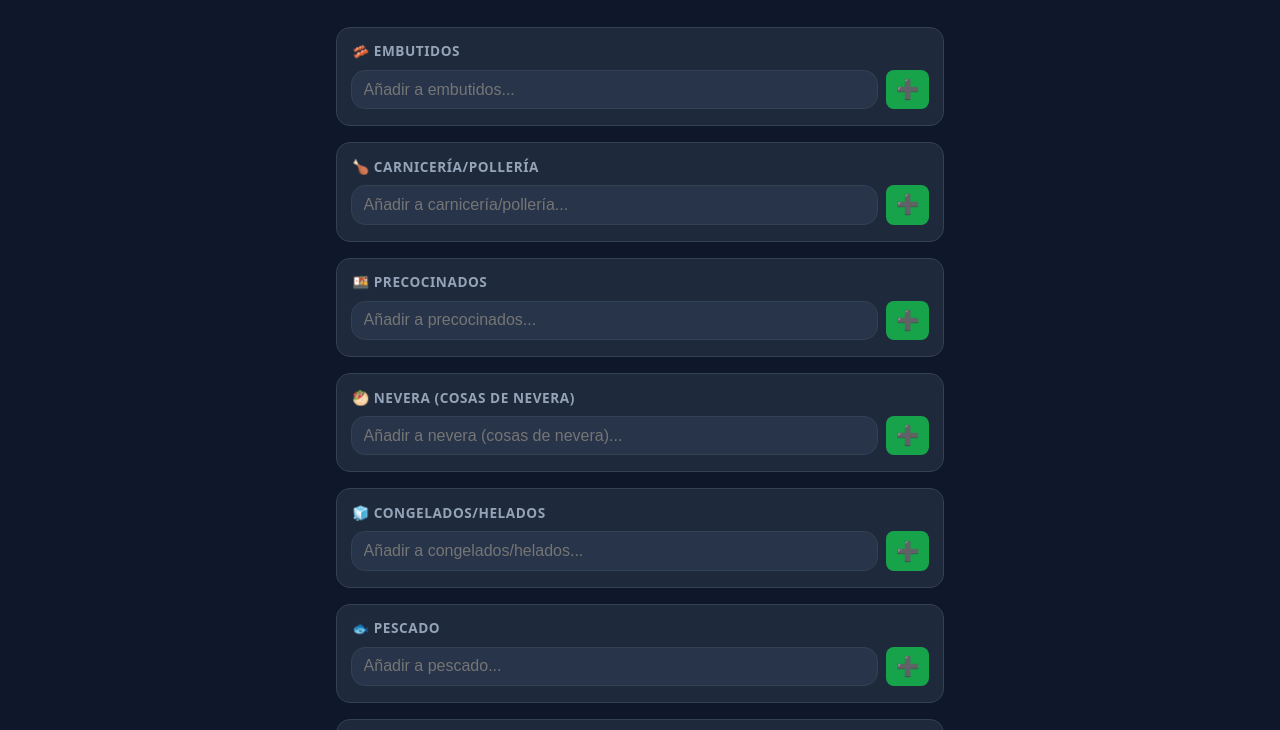
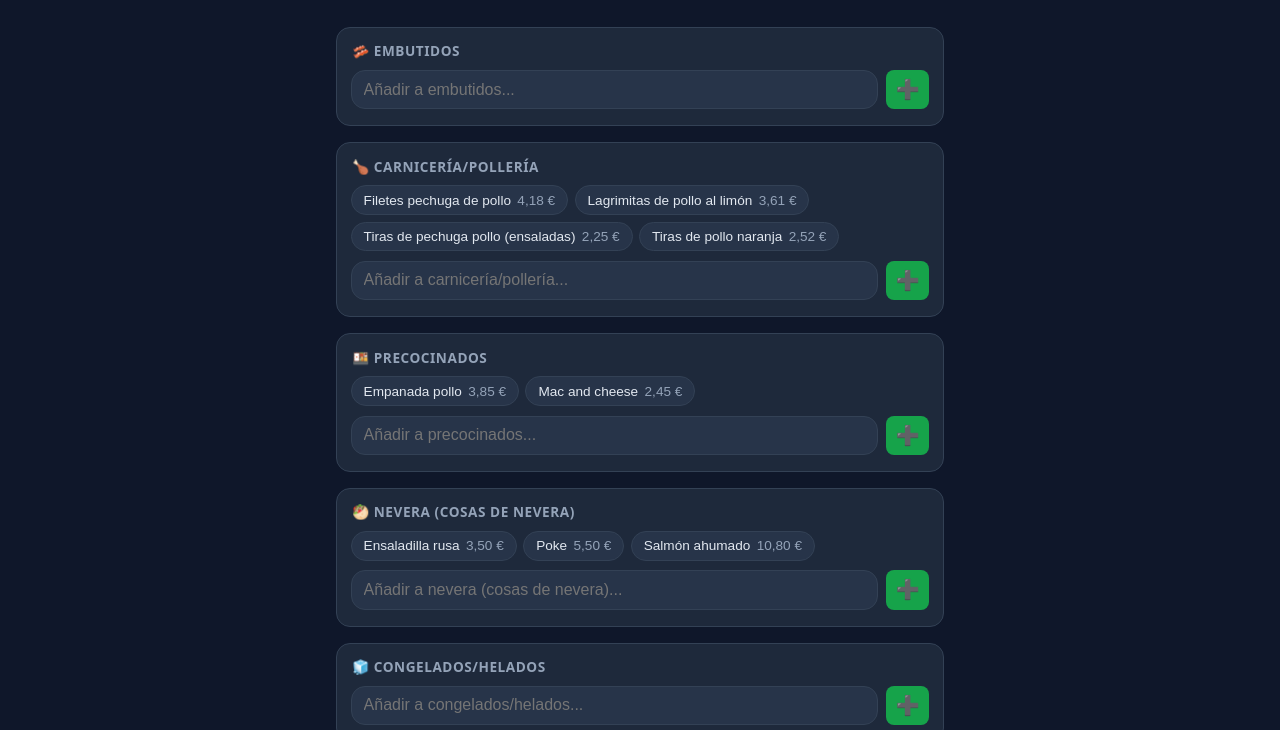
Before and after one commit to Mariinaaa/compra, a plain HTML site: page index.html in a window 1280 px wide. Shown: the part 65-795 px from the top of the page. Drawn offline with Linux system fonts and the light colour scheme.

Commit message:
Mostrar productos habituales como chips para añadir rápido por pasillo

```diff
--- a/css/style.css
+++ b/css/style.css
@@ -126,6 +126,31 @@ main {
 
 .item-list:not(:empty) {
   margin-bottom: 0.6rem;
+}
+
+.catalog-chips {
+  display: flex;
+  flex-wrap: wrap;
+  gap: 0.4rem;
+  margin-bottom: 0.6rem;
+}
+
+.catalog-chip {
+  display: flex;
+  align-items: center;
+  gap: 0.4rem;
+  background: var(--surface-alt);
+  border: 1px solid var(--border);
+  border-radius: 999px;
+  padding: 0.4rem 0.75rem;
+  font-size: 0.85rem;
+  color: var(--text);
+  cursor: pointer;
+}
+.catalog-chip:hover { border-color: var(--primary); }
+
+.chip-price {
+  color: var(--text-muted);
 }
 
 .category-add-form {
--- a/js/app.js
+++ b/js/app.js
@@ -63,6 +63,8 @@ if (catalog.length === 0) {
 const categoriesContainer = document.getElementById('categoriesContainer');
 // categoryId -> <ul> element, built once so typing in other sections isn't disturbed on re-render
 const categoryListEls = new Map();
+// categoryId -> contenedor de chips del catálogo para ese pasillo
+const categoryChipsEls = new Map();
 const totalBar = document.getElementById('totalBar');
 const totalAmount = document.getElementById('totalAmount');
 const menuBtn = document.getElementById('menuBtn');
@@ -116,6 +118,9 @@ function buildCategorySections() {
     const title = document.createElement('h2');
     title.className = 'category-title';
     title.textContent = `${cat.emoji} ${cat.label}`;
+
+    const chips = document.createElement('div');
+    chips.className = 'catalog-chips hidden';
 
     const ul = document.createElement('ul');
     ul.className = 'item-list';
@@ -199,9 +204,38 @@ function buildCategorySections() {
       input.focus();
     });
 
-    section.append(title, ul, form);
+    section.append(title, chips, ul, form);
     categoriesContainer.appendChild(section);
     categoryListEls.set(cat.id, ul);
+    categoryChipsEls.set(cat.id, chips);
+  }
+}
+
+// Pinta, para cada pasillo, todos los productos del catálogo como botones de añadir rápido.
+function renderCatalogChips() {
+  for (const cat of CATEGORIES) {
+    const container = categoryChipsEls.get(cat.id);
+    container.textContent = '';
+    const entries = catalog
+      .filter((entry) => entry.category === cat.id)
+      .sort((a, b) => a.name.localeCompare(b.name, 'es'));
+    container.classList.toggle('hidden', entries.length === 0);
+    for (const entry of entries) {
+      const chip = document.createElement('button');
+      chip.type = 'button';
+      chip.className = 'catalog-chip';
+      const name = document.createElement('span');
+      name.textContent = entry.name;
+      chip.appendChild(name);
+      if (typeof entry.price === 'number') {
+        const price = document.createElement('span');
+        price.className = 'chip-price';
+        price.textContent = formatPrice(entry.price);
+        chip.appendChild(price);
+      }
+      chip.addEventListener('click', () => addItem(entry.name, cat.id, entry.price));
+      container.appendChild(chip);
+    }
   }
 }
 
@@ -451,12 +485,14 @@ function addCatalogEntry(name, category, price) {
   });
   persistCatalog();
   renderCatalogList();
+  renderCatalogChips();
 }
 
 function deleteCatalogEntry(id) {
   catalog = catalog.filter((entry) => entry.id !== id);
   persistCatalog();
   renderCatalogList();
+  renderCatalogChips();
 }
 
 function renderCatalogList() {
@@ -544,4 +580,5 @@ if ('serviceWorker' in navigator) {
 normalizeCategories();
 populateCatalogCategorySelect();
 buildCategorySections();
+renderCatalogChips();
 render();
--- a/service-worker.js
+++ b/service-worker.js
@@ -1,4 +1,4 @@
-const CACHE_NAME = 'compra-cache-v6';
+const CACHE_NAME = 'compra-cache-v7';
 const APP_SHELL = [
   './',
   './index.html',
```
